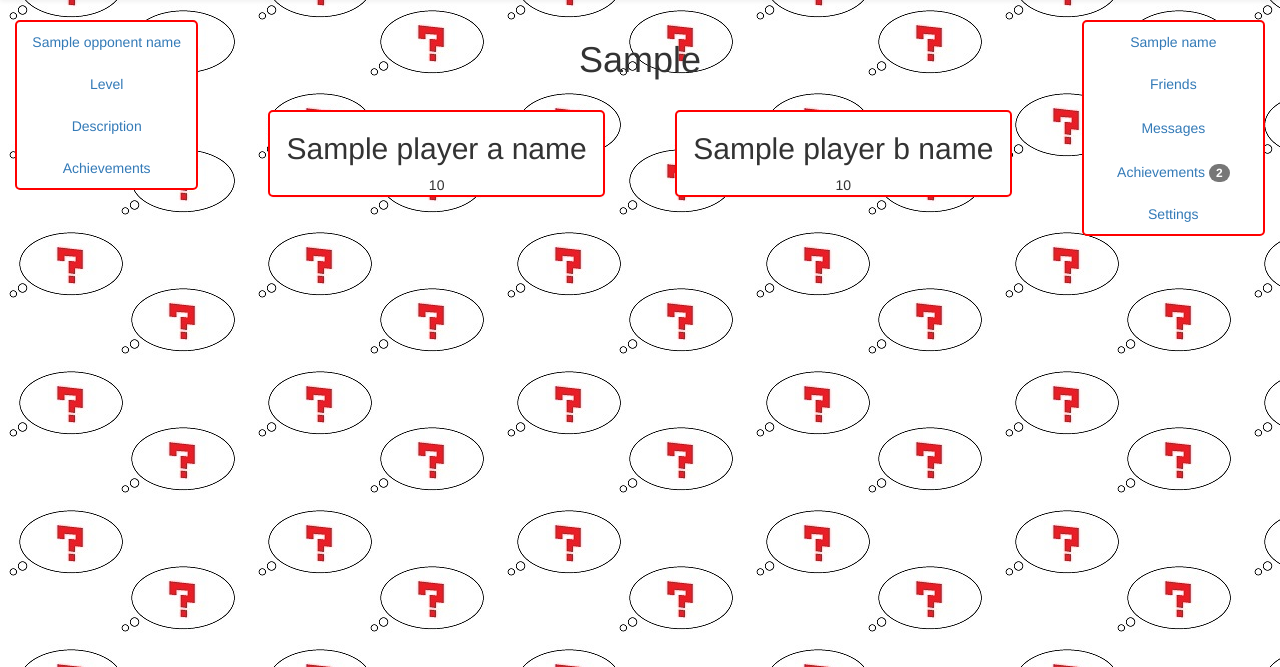
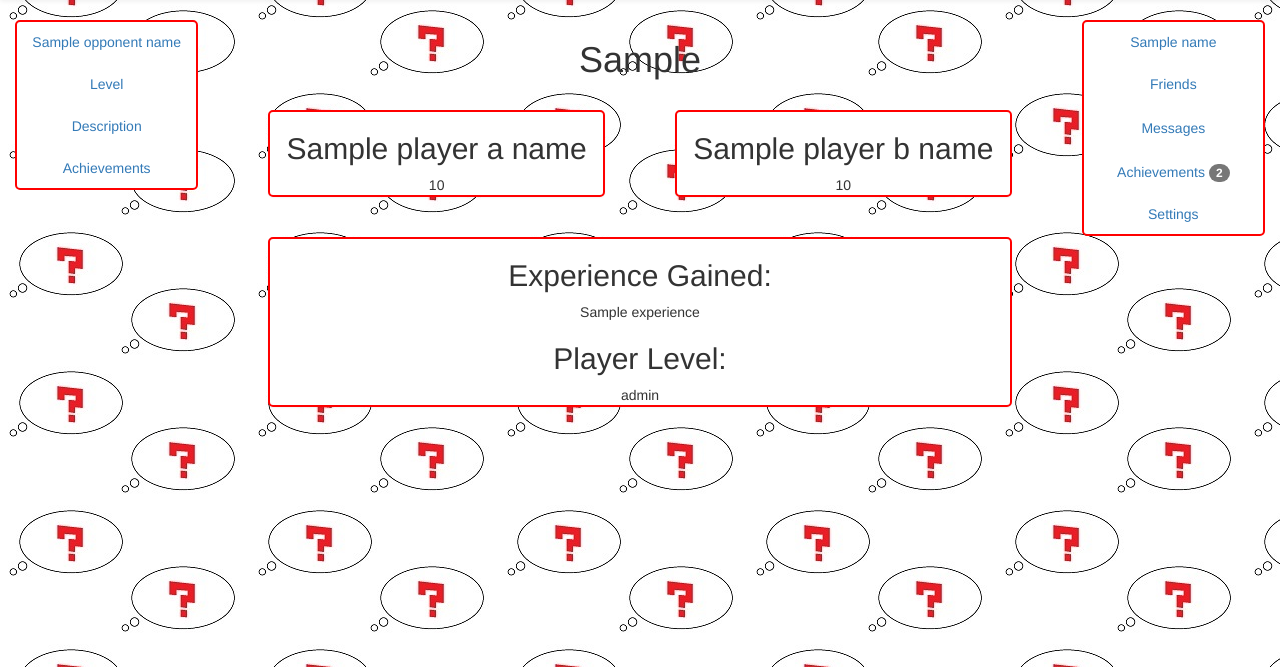
Before and after one commit to fishlinghu/QuizApp-WebApplication, a Python web app: template quizapp/quizapp/templates/result.html in a window 1280 px wide. Shown: the part 51-718 px from the top of the page. Run offline with Jinja, Linux system fonts and the light colour scheme; the template is opened without the code that fills it: most values are stand-ins (such as "Sample title", 1, 10 or a date in 2020); some libraries are stand-ins or nearby versions.

Commit message:
Result page
Modified result.html and result.py to display some more data. Also
modified quiz.html and submit.py, so that it can be determined whether a
player has answered correctly or not, and give them an appropriate
score.

```diff
--- a/quizapp/quizapp/templates/base_of_all_page.html
+++ b/quizapp/quizapp/templates/base_of_all_page.html
@@ -1,7 +1,3 @@
-<!--Something like a bar on top each page writing "QuizApp" on left side and "Logout" on right side
-And if you click on "QuizApp", you can go to the main page---index.html
-If you click on "Logout", you can logout and go to login page
-This bar should appear in every page, so this is a base template for every html files-->
 <!DOCTYPE html>
 <html lang="en">
 <head>
--- a/quizapp/quizapp/templates/quiz.html
+++ b/quizapp/quizapp/templates/quiz.html
@@ -40,7 +40,7 @@
 	<script type="text/javascript">
 		var state = {
 			user : "{{ user }}",
-			quiz_key : "{{ quiz_key }}"
+			quiz_key : "{{ quiz_key }}",
 		};
 		var	sendMessage = function(path) {
 			var xhr = new XMLHttpRequest();
@@ -58,7 +58,7 @@
 		var	submit = function(button) {
 			var source = document.getElementById(button);
 			var answer = source.innerHTML;
-			var parameters = '?user=' + state.user + '&quiz_key=' + state.quiz_key + '&answer=' + answer + '&score=' + 100;
+			var parameters = '?user=' + state.user + '&quiz_key=' + state.quiz_key + '&answer=' + answer;
 			sendMessage('/quiz/submit' + parameters);
 			$('.btn-inner').prop('disabled', true);
 		};
--- a/quizapp/quizapp/templates/result.html
+++ b/quizapp/quizapp/templates/result.html
@@ -32,6 +32,15 @@
 					{% endfor %}
 				</div>
 			</div>
+			<div class="col-md-12">
+				<div class="panel panel-default panel-topic" style="text-align:center">
+					<h2>Experience Gained:</h2>
+					{{ experience }}
+					<br>
+					<h2>Player Level:</h2>
+					{{ level }}
+				</div>
+			</div>
 	</div>
 	{% endblock %}
 	{% endblock %}
--- a/quizapp/quizapp/views/results.py
+++ b/quizapp/quizapp/views/results.py
@@ -24,6 +24,7 @@ class ResultsHandler(Handler):
 
 			# get the user
 			player = Player.get_by_id(user)
+			opponent = None
 
 			game = Game.get_by_id(player.game_history[-1])
 
@@ -31,10 +32,12 @@ class ResultsHandler(Handler):
 				# user's ID == a_ID
 				your_score = game.a_score
 				opp_score = game.b_score
+				opponent = Player.get_by_id(game.b_ID)
 			else:
 				# user's ID == b_ID
 				your_score = game.b_score
 				opp_score = game.a_score
+				opponent = Player.get_by_id(game.a_ID)
 
 			# Check who wins
 			if your_score > opp_score:
@@ -85,6 +88,8 @@ class ResultsHandler(Handler):
 			#question = q.fetch(1)
 
 			template_values = {
+				'name': player.name,
+				'opponentName': opponent.name,
 				'player_a_name': player_a.name,
 				'player_b_name': player_b.name,
 				'player_a_score_breakdown': player_a_score_breakdown,
```
Also changed, not shown: quizapp/quizapp/views/submit.py (+18 -8 lines).
